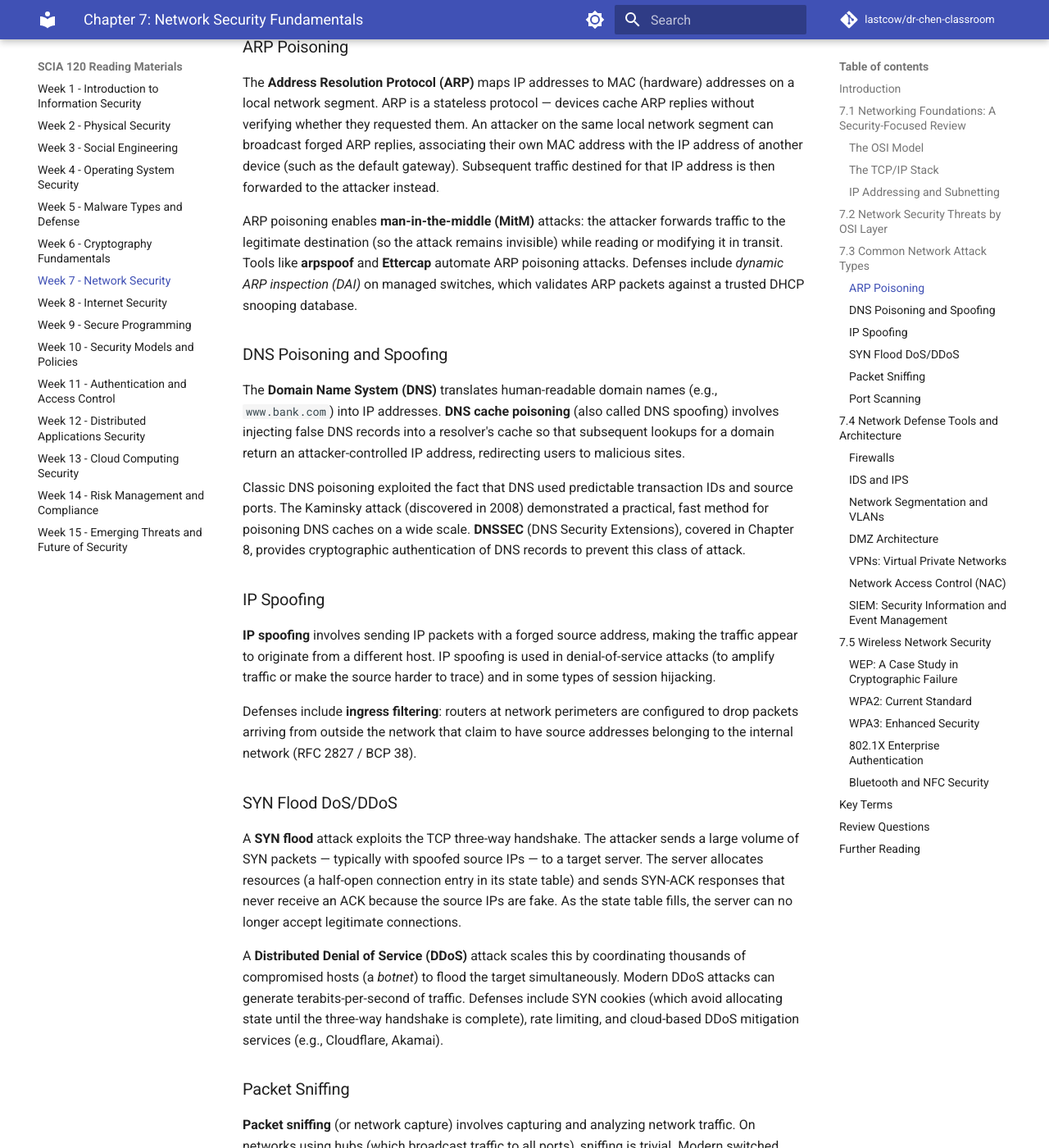
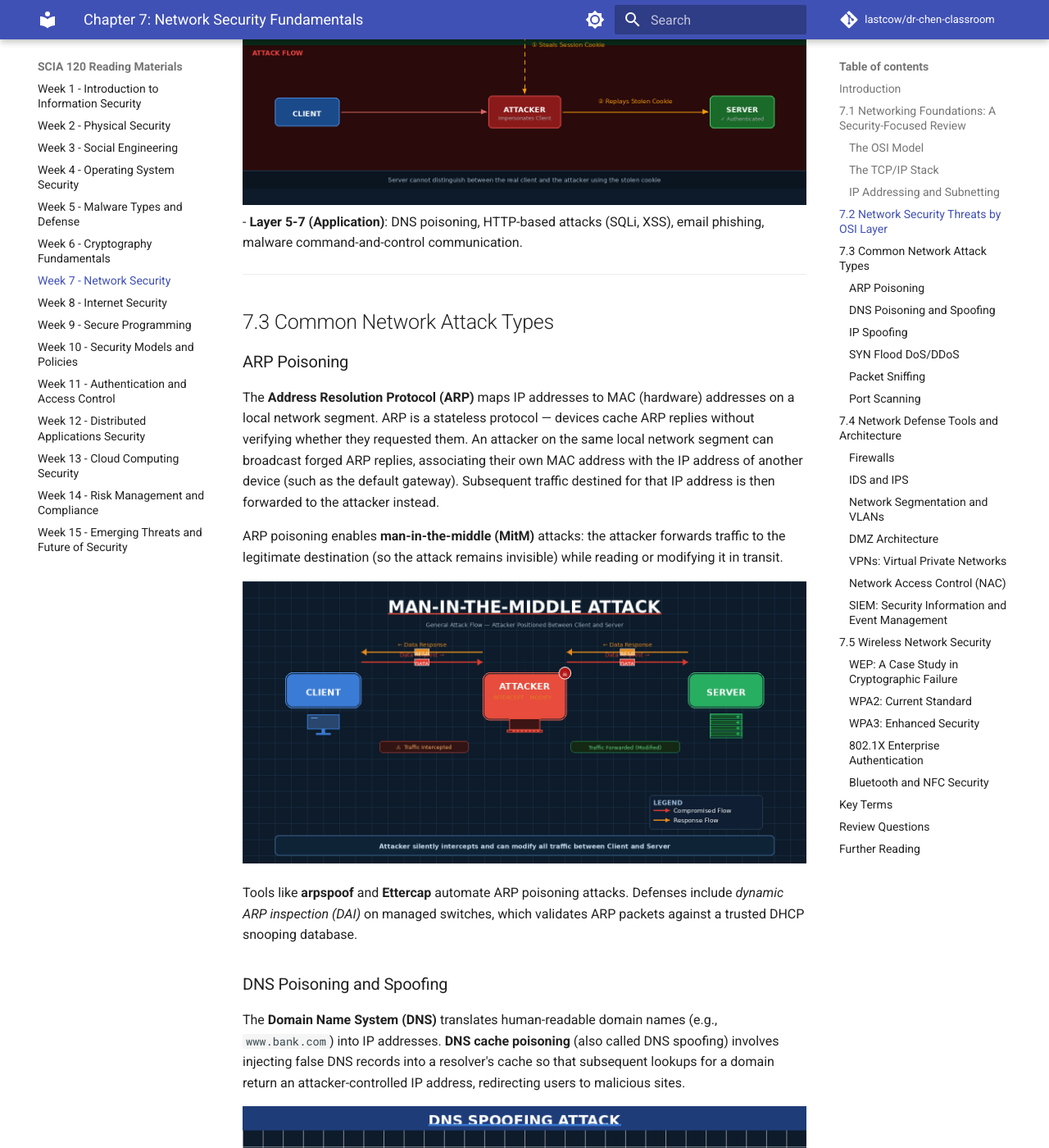
Before and after one commit to lastcow/dr-chen-classroom, an MkDocs documentation site: the page built from docs/scia-120/chapter-07.md, in a window 1280 px wide and 1400 px high, scrolled down 2474 px. Shown: the whole window at 82% size. Built offline with MkDocs 1.6.1 and Material for MkDocs 9.7.7, drawn with Linux system fonts in a browser that asks for light colours; comment, search, counter and statistics services are not loaded.

Commit message:
SCIA 120 Ch.7: add 4 MITM attack diagrams (general, session hijacking, DNS spoofing, SSL stripping)

```diff
--- a/docs/scia-120/chapter-07.md
+++ b/docs/scia-120/chapter-07.md
@@ -59,6 +59,8 @@ Security threats do not target the network as a monolithic entity — they targe
 - **Layer 2 (Data Link)**: ARP poisoning, MAC flooding (overwhelming a switch's address table to force broadcasting), VLAN hopping.
 - **Layer 3 (Network)**: IP spoofing, ICMP flood attacks, route injection/BGP hijacking.
 - **Layer 4 (Transport)**: SYN flood DoS attacks, TCP session hijacking, port scanning.
+
+![Session Hijacking Diagram](img/diagram-session-hijacking.png)
 - **Layer 5-7 (Application)**: DNS poisoning, HTTP-based attacks (SQLi, XSS), email phishing, malware command-and-control communication.
 
 ---
@@ -69,11 +71,17 @@ Security threats do not target the network as a monolithic entity — they targe
 
 The **Address Resolution Protocol (ARP)** maps IP addresses to MAC (hardware) addresses on a local network segment. ARP is a stateless protocol — devices cache ARP replies without verifying whether they requested them. An attacker on the same local network segment can broadcast forged ARP replies, associating their own MAC address with the IP address of another device (such as the default gateway). Subsequent traffic destined for that IP address is then forwarded to the attacker instead.
 
-ARP poisoning enables **man-in-the-middle (MitM)** attacks: the attacker forwards traffic to the legitimate destination (so the attack remains invisible) while reading or modifying it in transit. Tools like **arpspoof** and **Ettercap** automate ARP poisoning attacks. Defenses include *dynamic ARP inspection (DAI)* on managed switches, which validates ARP packets against a trusted DHCP snooping database.
+ARP poisoning enables **man-in-the-middle (MitM)** attacks: the attacker forwards traffic to the legitimate destination (so the attack remains invisible) while reading or modifying it in transit.
+
+![Man-in-the-Middle Attack Diagram](img/diagram-mitm-general.png)
+
+Tools like **arpspoof** and **Ettercap** automate ARP poisoning attacks. Defenses include *dynamic ARP inspection (DAI)* on managed switches, which validates ARP packets against a trusted DHCP snooping database.
 
 ### DNS Poisoning and Spoofing
 
 The **Domain Name System (DNS)** translates human-readable domain names (e.g., `www.bank.com`) into IP addresses. **DNS cache poisoning** (also called DNS spoofing) involves injecting false DNS records into a resolver's cache so that subsequent lookups for a domain return an attacker-controlled IP address, redirecting users to malicious sites.
+
+![DNS Spoofing Attack Diagram](img/diagram-dns-spoofing.png)
 
 Classic DNS poisoning exploited the fact that DNS used predictable transaction IDs and source ports. The Kaminsky attack (discovered in 2008) demonstrated a practical, fast method for poisoning DNS caches on a wide scale. **DNSSEC** (DNS Security Extensions), covered in Chapter 8, provides cryptographic authentication of DNS records to prevent this class of attack.
 
```
Also changed, not shown: other parts of docs/scia-120/chapter-07.md (+2 -0 lines), docs/scia-120/img/diagram-dns-spoofing.png (added), docs/scia-120/img/diagram-mitm-general.png (added), docs/scia-120/img/diagram-session-hijacking.png (added), docs/scia-120/img/diagram-ssl-stripping.png (added).
